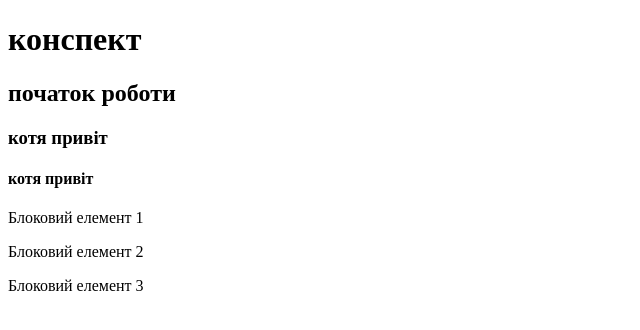
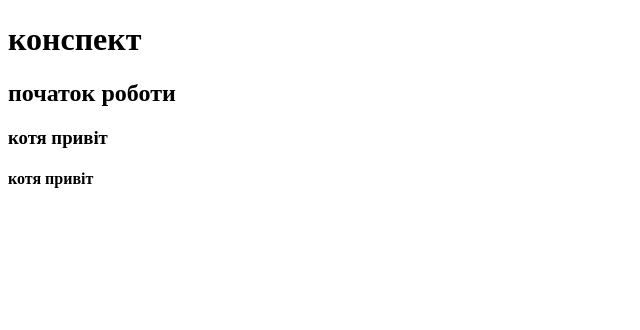
Before and after one commit to Khymych1980/working-summary-01, a plain HTML site: page index.html in a window 1280 px wide. Shown: the whole page, without its empty margins (0-640 px from the left). Drawn offline with Linux system fonts and the light colour scheme.

Commit message:
06 випрпвлено останню помилку

```diff
--- a/index.html
+++ b/index.html
@@ -13,12 +13,6 @@
     <h3>котя привіт</h3>
     <h4>котя привіт</h4>
 
-<!-- Абзац - це блоковий елемент -->
-<div>
-<p>Блоковий елемент 1</p>
-<p>Блоковий елемент 2</p>
-<p>Блоковий елемент 3</p>
-</div>
 
 
 </body>
```
